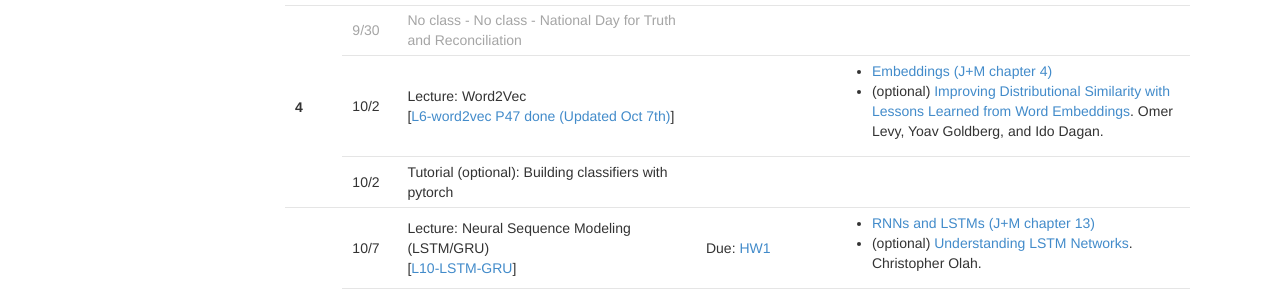
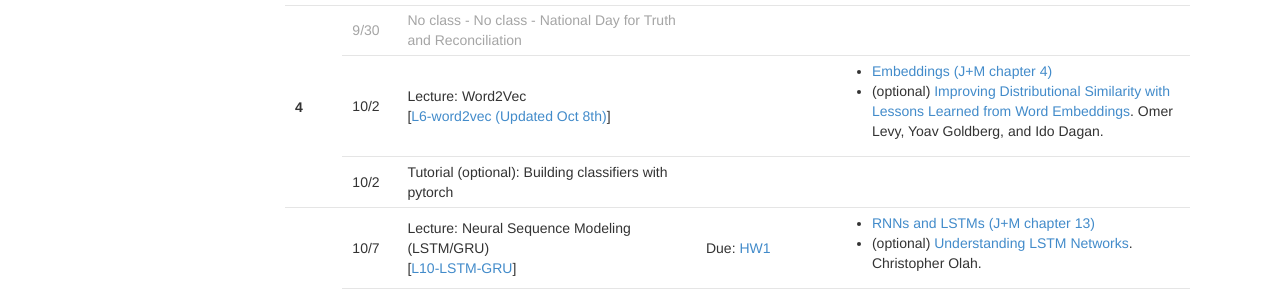
Before and after one commit to zhiyunrichardpeng/nlp-class, a Jekyll site: the page built from schedule.md, in a window 1280 px wide and 900 px high, scrolled down 850 px. Shown: the part 152-448 px from the top of the window. Built offline with Jekyll 4.4.1, drawn with Linux system fonts in a browser that asks for light colours; nearby versions of some CDN libraries.

Commit message:
Update L6 Word2Vec slides to L6-word2vec.pptx

```diff
--- a/_data/schedule.yaml
+++ b/_data/schedule.yaml
@@ -69,8 +69,8 @@
     title: "Word2Vec"
     lecture: "wordvec2"
     leclinks:
-      - name: "L6-word2vec P47 done (Updated Oct 7th)"
-        url: "assets/lecture-slides/L6-word2vec P47 done.pptx"
+      - name: "L6-word2vec (Updated Oct 8th)"
+        url: "assets/lecture-slides/L6-word2vec.pptx"
   - date: "10/2"
     tutorial: 3
 
```
Also changed, not shown: 1 other file.
